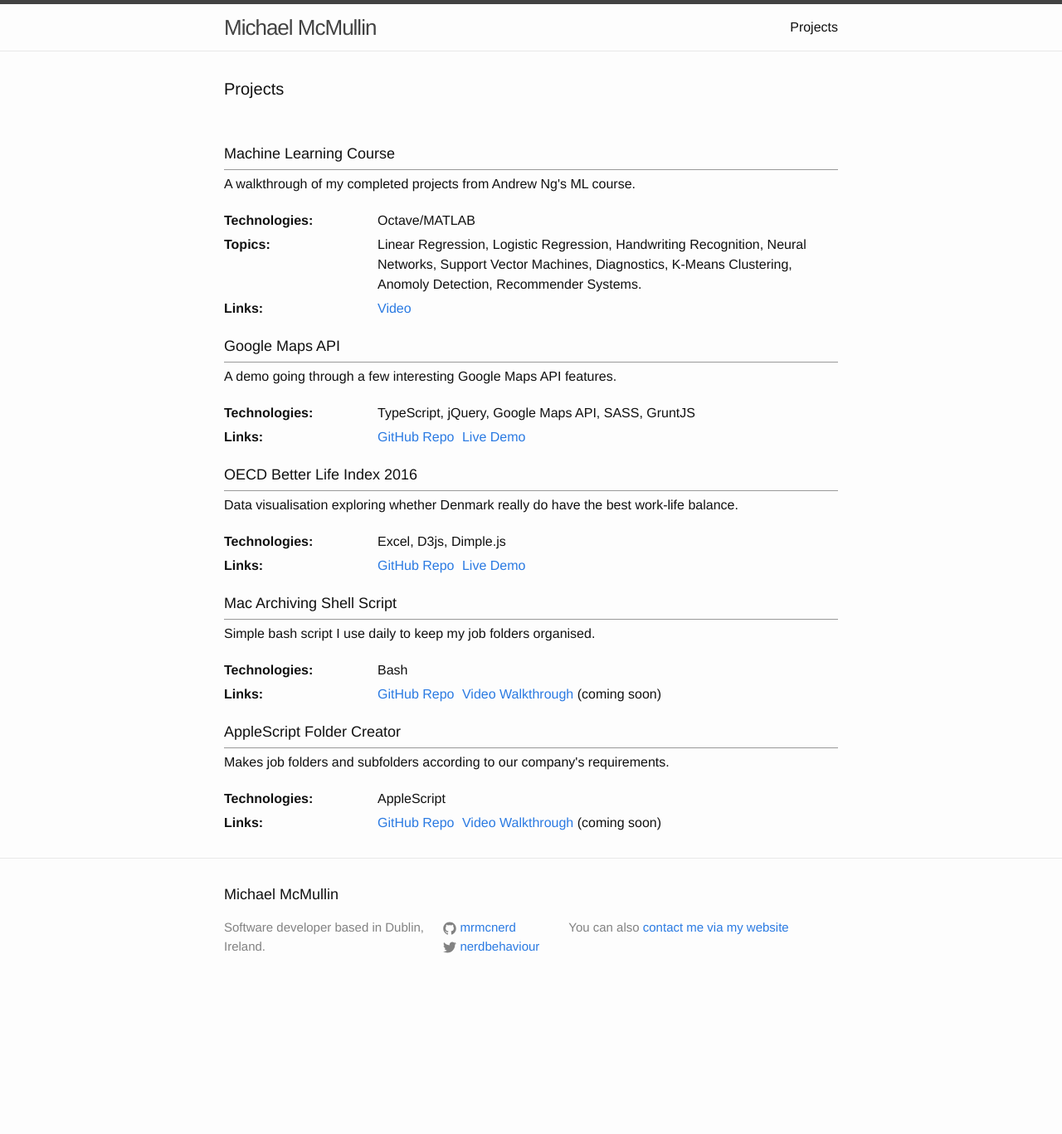
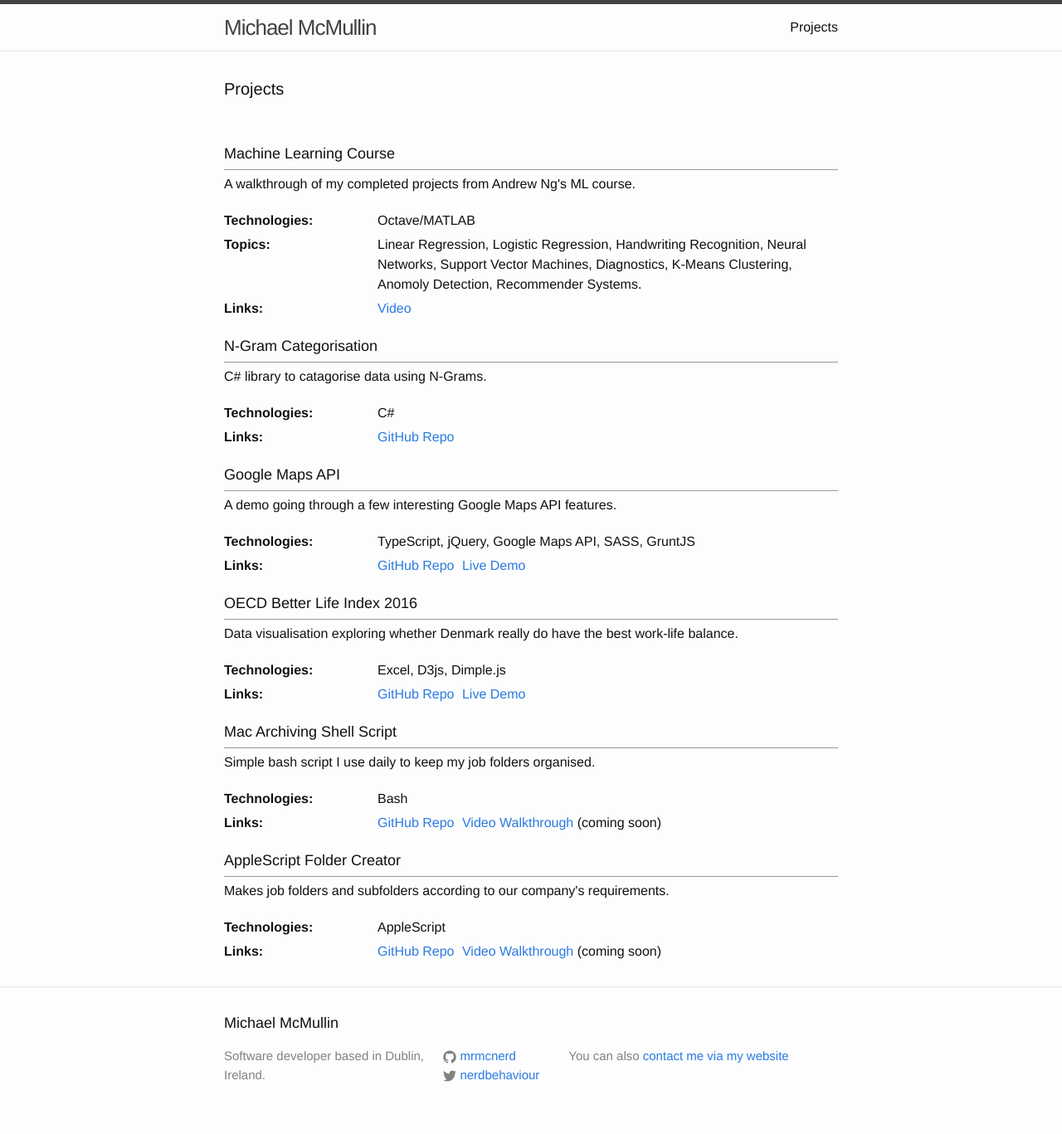
Before and after one commit to michaelmcmullin/michaelmcmullin.github.io, a Jekyll site: the page built from projects.md, in a window 1280 px wide. Shown: the whole page at 83% size. Built offline with Jekyll 4.4.1, drawn with Linux system fonts in a browser that asks for light colours; before the commit the page ends 1212 px from its top, so only the background shows below that.

Commit message:
Add N-Gram project

```diff
--- a/projects.md
+++ b/projects.md
@@ -21,6 +21,22 @@ permalink: /projects/
       <dd>
         <ul>
           <li><a href="https://youtu.be/iodYsrDjFQE">Video</a></li>
+        </ul>
+      </dd>
+    </dl>
+  </li>
+
+  <li>
+    <h3>N-Gram Categorisation</h3>
+    <p>C# library to catagorise data using N-Grams.</p>
+    <dl>
+      <dt>Technologies</dt>
+      <dd>C#</dd>
+
+      <dt>Links</dt>
+      <dd>
+        <ul>
+          <li><a href="https://github.com/mrmcnerd/ngram-categorisation">GitHub Repo</a></li>
         </ul>
       </dd>
     </dl>
```
